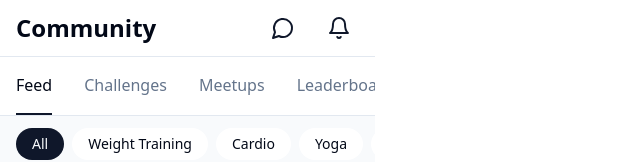
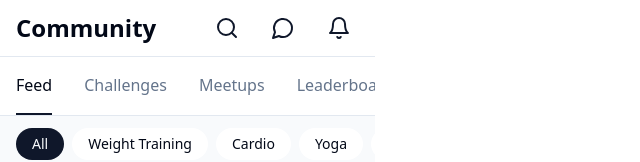
Before and after one commit to djordjejankovic10/community-bloom-portal, a React (Vite) app: page /community in a window 1280 px wide. Shown: the top 162 px of the page, without its empty margins (0-640 px from the left). Built offline with nearby package versions, Linux system fonts and the light colour scheme.

Commit message:
Add search icon to CommunityHeader
Implemented a third icon for search in the CommunityHeader component, enhancing the user interface for easier navigation.
[skip gpt_engineer]

```diff
--- a/src/components/community/CommunityHeader.tsx
+++ b/src/components/community/CommunityHeader.tsx
@@ -1,4 +1,4 @@
-import { BellIcon, MessageCircle, Menu } from "lucide-react";
+import { BellIcon, MessageCircle, Menu, Search } from "lucide-react";
 import { Button } from "@/components/ui/button";
 
 export const CommunityHeader = () => {
@@ -13,6 +13,9 @@ export const CommunityHeader = () => {
         </div>
         <div className="flex gap-4">
           <button className="p-2 text-primary hover:text-primary/80 transition-colors">
+            <Search className="w-6 h-6" />
+          </button>
+          <button className="p-2 text-primary hover:text-primary/80 transition-colors">
             <MessageCircle className="w-6 h-6" />
           </button>
           <button className="p-2 text-primary hover:text-primary/80 transition-colors">
```
